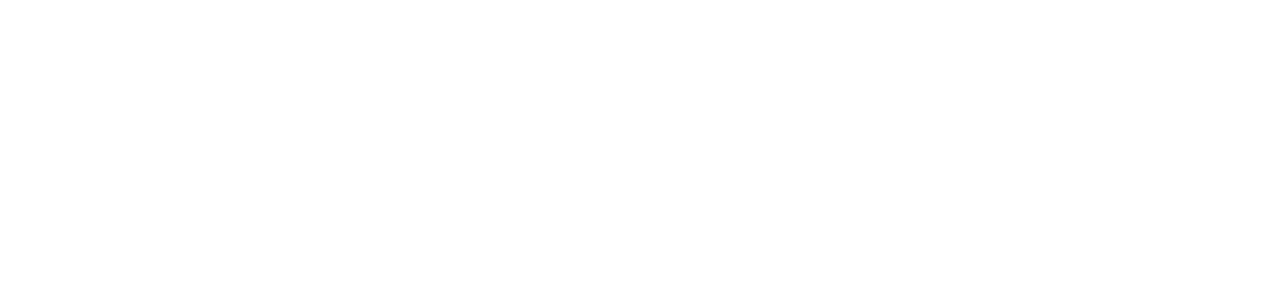
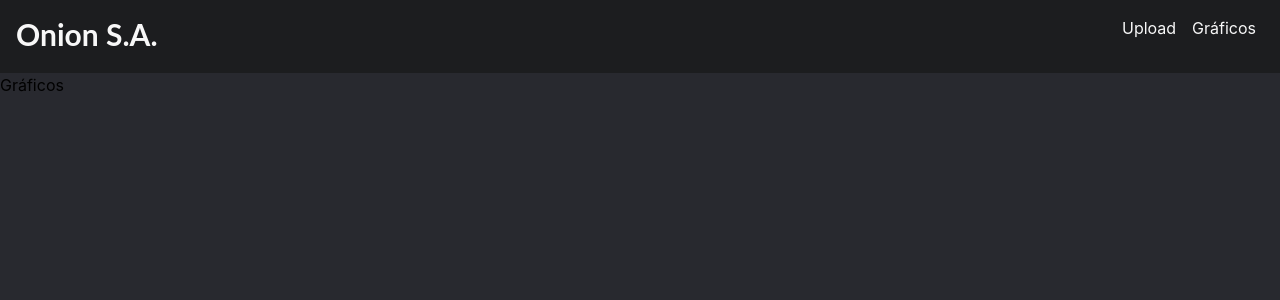
Before and after one commit to MatheusSanches02/OnioSA.Sys.Sales, a React (Create React App) app: page /home/graphics in a window 1280 px wide. Before the commit this address had no page. Shown: the top 300 px of the page. Built offline with nearby package versions, Linux system fonts and the light colour scheme.

Commit message:
navegação entre as páginas

```diff
--- /dev/null
+++ b/src/components/graphics/graphics.tsx
@@ -0,0 +1,7 @@
+export default function GraphicsComponent() {
+  return (
+    <div className="">
+      <p>Gráficos</p>
+    </div>
+  );
+}
--- /dev/null
+++ b/src/components/graphics/index.graphics.tsx
@@ -0,0 +1 @@
+export { default as GraphicsComponent } from "./graphics";
--- a/src/components/home/header.tsx
+++ b/src/components/home/header.tsx
@@ -29,7 +29,7 @@
             }`}
             onClick={() => {
               setAbaSelecionada(ID.aba_graficos);
-              navigate("/");
+              navigate("/home/graphics");
             }}
           >
             Gráficos
--- a/src/components/index.components.tsx
+++ b/src/components/index.components.tsx
@@ -1,2 +1,3 @@
-export { HomeHeader } from "./home/index.header";
-export { UploadFiles } from "./upload-files/index.uploda-files";
+export * from "./home/index.header";
+export * from "./upload-files/index.uploda-files";
+export * from "./graphics/index.graphics";
--- a/src/global/routes/index.routes.tsx
+++ b/src/global/routes/index.routes.tsx
@@ -2,6 +2,7 @@
 
 import Home from "../../pages/home/index.home";
 import Upload from "../../pages/uploadFiles/index.upload";
+import Graphics from "../../pages/graphics/index.graphics";
 
 export default function AppRoutes() {
   return (
@@ -10,6 +11,7 @@
         <Routes>
           <Route path="/" element={<Home />}>
             <Route path="/home/uploadFiles" element={<Upload />}></Route>
+            <Route path="/home/graphics" element={<Graphics />}></Route>
           </Route>
         </Routes>
       </Router>
--- /dev/null
+++ b/src/pages/graphics/index.graphics.tsx
@@ -0,0 +1,5 @@
+import { GraphicsComponent } from "../../components/index.components";
+
+export default function Graphics() {
+  return <GraphicsComponent />;
+}
```
